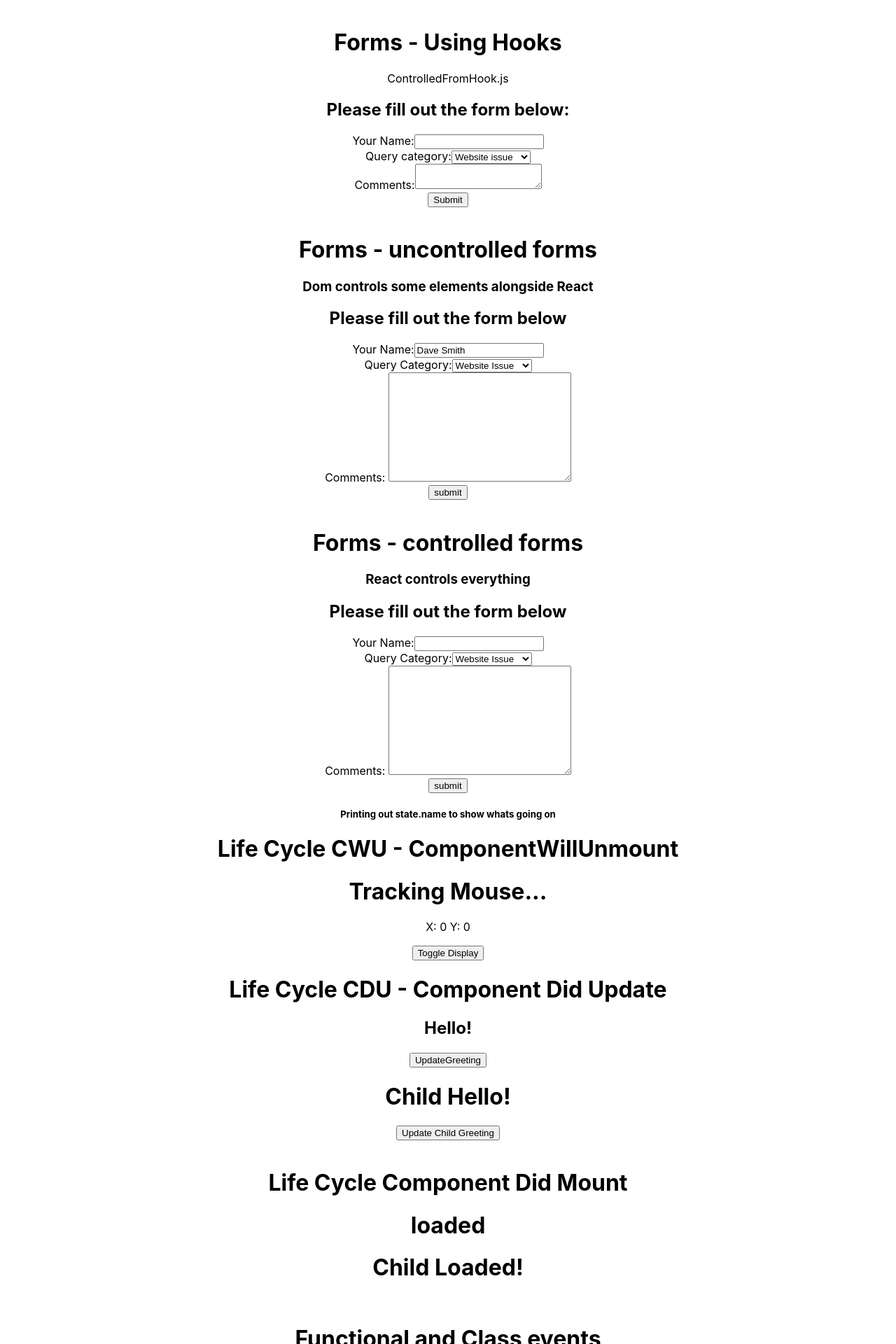
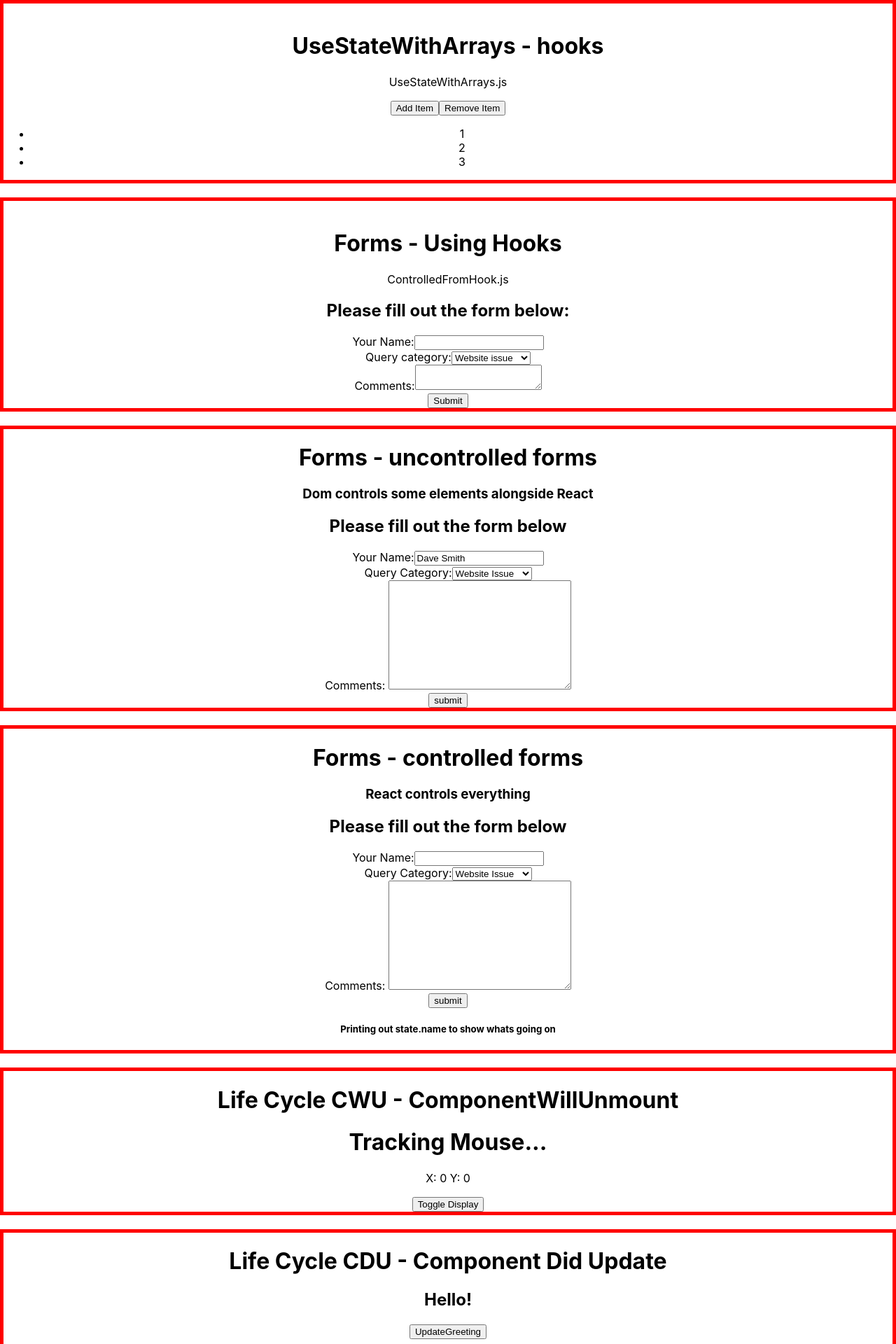
Before and after one commit to andrewcargill/gitpod-react, a React (Create React App) app in the folder my-app/: page / in a window 1280 px wide. Shown: the top 1920 px of the page at 70% size. Built offline with nearby package versions, Linux system fonts and the light colour scheme.

Commit message:
arrays and hooks

```diff
--- a/my-app/src/App.js
+++ b/my-app/src/App.js
@@ -17,51 +17,91 @@
 import UncontrolledForm from './components/UncontrolledForm';
 import SearchBar from './components/SearchBar';
 import ControlledFormHook from './components/ControlledFormHook';
+import UseStateWithArrays from './components/UseStateWithArrays';
 
 function App() {
   return (
     <div className="App">
 
+      <div style={{border: '5px solid red'}}>
+      <br />
+      <h1>UseStateWithArrays - hooks</h1>
+      <p>UseStateWithArrays.js</p>
+      <UseStateWithArrays />
+      </div>
+      <br />
+      <div style={{border: '5px solid red'}}>
       <br />
       <h1>Forms - Using Hooks</h1>
       <p>ControlledFromHook.js</p>
       <ControlledFormHook />
+      </div>
       <br />
+      <div style={{border: '5px solid red'}}>
       <h1>Forms - uncontrolled forms</h1>
       <h3>Dom controls some elements alongside React</h3>
       <UncontrolledForm />
+      </div>
       <br />
+      <div style={{border: '5px solid red'}}>
       <h1>Forms - controlled forms</h1>
       <h3>React controls everything</h3>
       <ControlledForm />
+      </div>
+      <br />
+      <div style={{border: '5px solid red'}}>
       <h1>Life Cycle CWU - ComponentWillUnmount</h1>
       <LifeCycleCWU />
+      </div>
+      <br />
+      <div style={{border: '5px solid red'}}>
       <h1>Life Cycle CDU - Component Did Update</h1>
       <LifeCyleCDU />
+      </div>
       <br />
+      <div style={{border: '5px solid red'}}>
       <h1>Life Cycle Component Did Mount</h1>
       <LifeCycleCDM />
+      </div>
       <br />
+      <div style={{border: '5px solid red'}}>
       <h1>Functional and Class events</h1>
       <StatefulGreetingWithPrevState greeting="I am happy" name="dave" />
       <EventsFunctional />
       <EventsClass />
+      </div>
       <br />
+      <div style={{border: '5px solid red'}}>
       <EventBinding greeting="What a lovely day!" name="Dave"/>
+      </div>
       <br />
+      <div style={{border: '5px solid red'}}>
       {/* <ConditionalRenderingClass /> */}
       <br />
       {/* <ConditionalRenderingFunctional connected={true} /> */}
+      </div>
       <br />
+      <div style={{border: '5px solid red'}}>
       <NestingComponents />
+      </div>
       <br />
+      <div style={{border: '5px solid red'}}>
       <h1>This is the one!</h1>
       <MethodsAsPropsParent />
+      </div>
       <br />
+      <div style={{border: '5px solid red'}}>
       <h1>Rendering Lists</h1>
       <RenderingLists />
+      </div>
+      <br />
+      <div style={{border: '5px solid red'}}>
       <h1>Search Bar</h1>
+      </div>
+      <br />
+      <div style={{border: '5px solid red'}}>
       <SearchBar />
+      </div>
     </div>
   );
 }
--- /dev/null
+++ b/my-app/src/components/UseStateWithArrays.js
@@ -0,0 +1,31 @@
+import React, {useState} from 'react'
+
+function UseStateWithArrays() {
+    const [nums, setNums] = useState([1,2,3]);
+    const addNums = () => {
+        setNums([...nums, nums.length +1]);
+    }
+    const removeNum = () => {
+        setNums(
+            nums.filter((item, idx) => {
+                return idx !==nums.length -1;
+            })
+        )
+    }
+  return (
+    <div>
+        <button onClick={addNums}>
+            Add Item
+            </button>
+        <button onClick={removeNum}>
+            Remove Item
+        </button>
+        <ul>
+            {nums.map(num => <li key={num} >{num}</li> )}
+        </ul>
+
+    </div>
+  )
+}
+
+export default UseStateWithArrays
```
